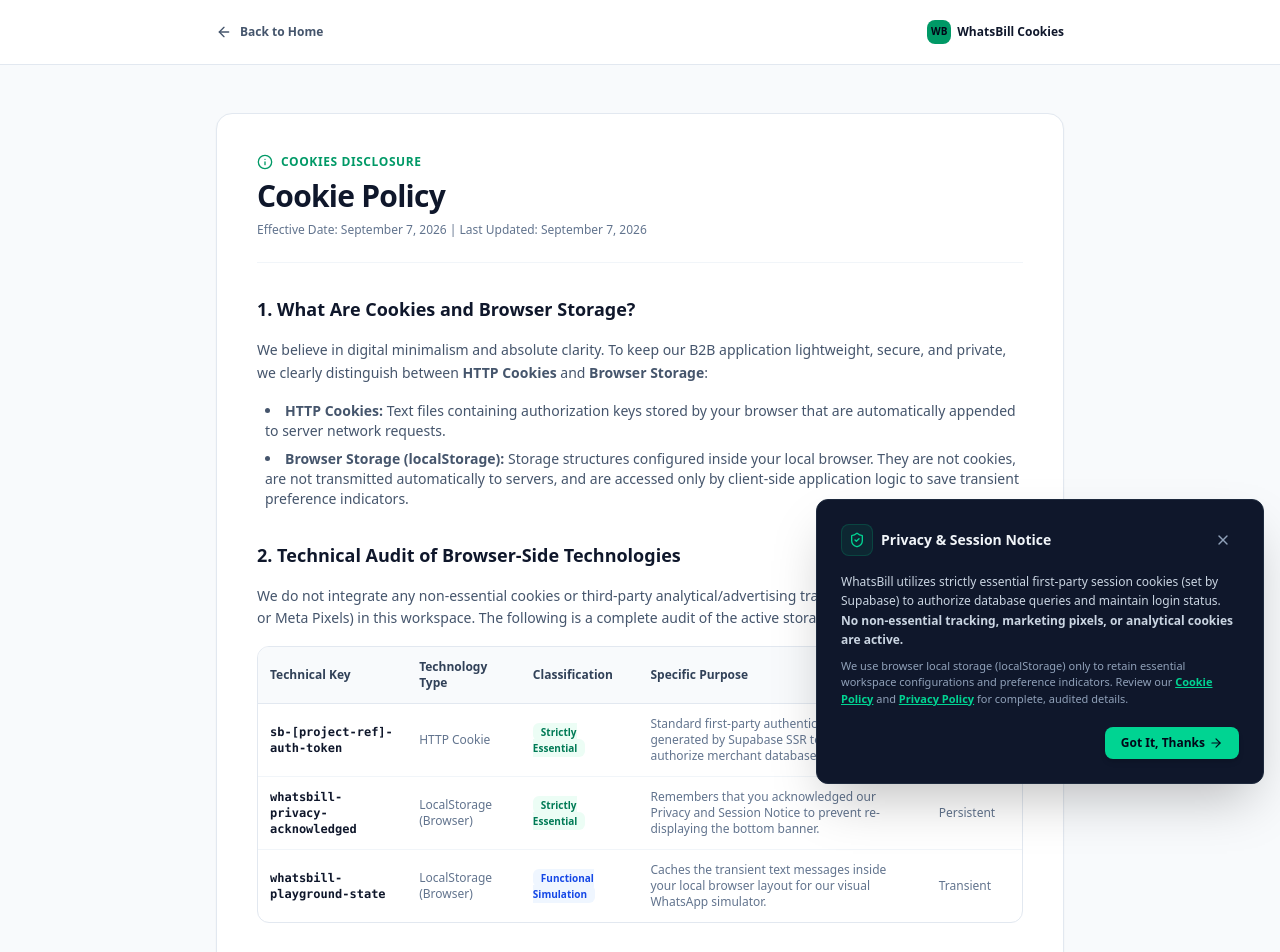
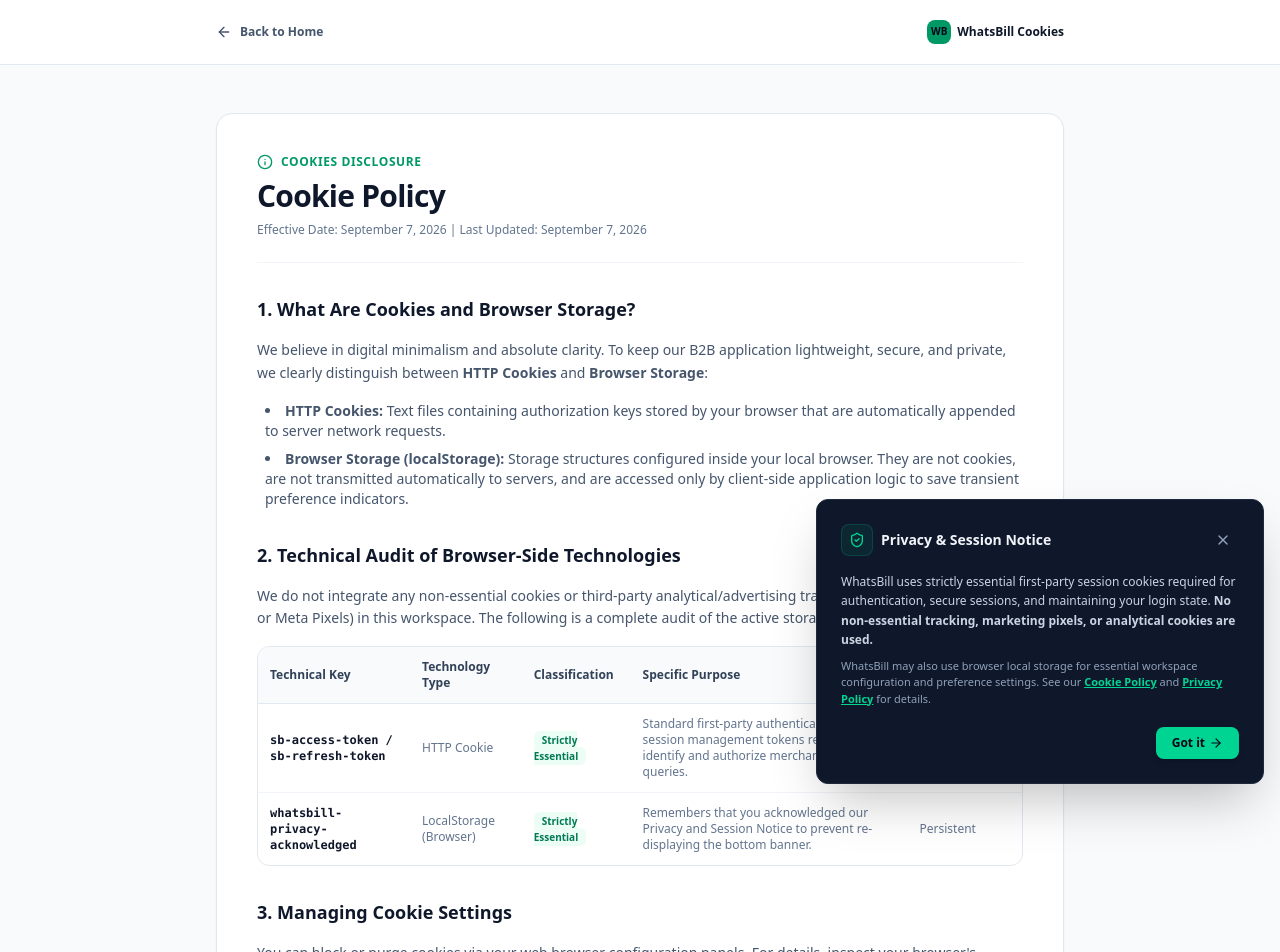
Before and after one commit to MohdOwais22/Billiwhat, a Next.js app: page /cookies in a window 1280 px wide. Shown: the top 952 px of the page. Built offline with nearby package versions, Linux system fonts and the light colour scheme.

Commit message:
docs: update cookie information and consent banner
Clarify Supabase authentication cookie details and refine the cookie consent banner language to better reflect usage.

```diff
--- a/app/cookies/page.tsx
+++ b/app/cookies/page.tsx
@@ -82,7 +82,7 @@
                 </thead>
                 <tbody className="divide-y divide-slate-100 text-slate-600">
                   <tr>
-                    <td className="p-3 font-mono font-semibold text-slate-900">sb-[project-ref]-auth-token</td>
+                    <td className="p-3 font-mono font-semibold text-slate-900">sb-access-token / sb-refresh-token</td>
                     <td className="p-3 text-slate-500">HTTP Cookie</td>
                     <td className="p-3">
                       <span className="px-2 py-0.5 rounded-md bg-emerald-50 text-emerald-700 font-semibold text-[10px]">
@@ -90,9 +90,9 @@
                       </span>
                     </td>
                     <td className="p-3 text-slate-500">
-                      Standard first-party authentication tokens generated by Supabase SSR to identify and authorize merchant database queries.
+                      Standard first-party authentication and session management tokens required to identify and authorize merchant database queries.
                     </td>
-                    <td className="p-3 text-slate-500">JWT Session length</td>
+                    <td className="p-3 text-slate-500">Session / Persistent (up to 1 year)</td>
                   </tr>
                   <tr>
                     <td className="p-3 font-mono font-semibold text-slate-900">whatsbill-privacy-acknowledged</td>
@@ -106,19 +106,6 @@
                       Remembers that you acknowledged our Privacy and Session Notice to prevent re-displaying the bottom banner.
                     </td>
                     <td className="p-3 text-slate-500">Persistent</td>
-                  </tr>
-                  <tr>
-                    <td className="p-3 font-mono font-semibold text-slate-900">whatsbill-playground-state</td>
-                    <td className="p-3 text-slate-500">LocalStorage (Browser)</td>
-                    <td className="p-3">
-                      <span className="px-2 py-0.5 rounded-md bg-blue-50 text-blue-700 font-semibold text-[10px]">
-                        Functional Simulation
-                      </span>
-                    </td>
-                    <td className="p-3 text-slate-500">
-                      Caches the transient text messages inside your local browser layout for our visual WhatsApp simulator.
-                    </td>
-                    <td className="p-3 text-slate-500">Transient</td>
                   </tr>
                 </tbody>
               </table>
@@ -134,7 +121,7 @@
               You can block or purge cookies via your web browser configuration panels. For details, inspect your browser's documentation (e.g., in Chrome: Settings &gt; Privacy and Security &gt; Cookies).
             </p>
             <div className="bg-amber-50 border border-amber-200 rounded-xl p-4 text-xs text-amber-900 leading-relaxed">
-              <strong>Crucial Operational Disclaimer:</strong> Because our first-party cookie (<code className="bg-amber-100 px-1 py-0.5 rounded font-mono text-[11px]">sb-[project-ref]-auth-token</code>) is strictly essential for Supabase database query authorizations, disabling or blocking it will block the application from loading and prevent you from accessing your merchant dashboard.
+              <strong>Crucial Operational Disclaimer:</strong> Because our first-party session management cookies (<code className="bg-amber-100 px-1 py-0.5 rounded font-mono text-[11px]">sb-access-token / sb-refresh-token</code>) are strictly essential for database query authorizations, disabling or blocking them will block the application from loading and prevent you from accessing your merchant dashboard.
             </div>
           </section>
 
--- a/app/privacy/page.tsx
+++ b/app/privacy/page.tsx
@@ -132,14 +132,13 @@
             </p>
             <div className="bg-slate-50 border border-slate-100 rounded-xl p-4 text-xs text-slate-600 space-y-3">
               <p>
-                <strong>A. HTTP Cookies:</strong> The only cookies set are first-party session management markers deployed by Supabase. These cookies use project-specific naming conventions prefixed with <code className="bg-slate-200 px-1 py-0.5 rounded font-mono text-[11px]">sb-</code> (e.g., <code className="bg-slate-200 px-1 py-0.5 rounded font-mono text-[11px]">sb-[project-ref]-auth-token</code>) and are required to authorize database queries.
+                <strong>A. HTTP Cookies:</strong> The only cookies set are strictly essential first-party session management markers (e.g. <code className="bg-slate-200 px-1 py-0.5 rounded font-mono text-[11px]">sb-access-token / sb-refresh-token</code>) and are required to authorize database queries.
               </p>
               <p>
                 <strong>B. Browser Local Storage (localStorage):</strong> This is local browser storage and is not a cookie. It stores:
               </p>
               <ul className="list-disc list-inside pl-3 space-y-1">
                 <li><code className="bg-slate-200 px-1 py-0.5 rounded font-mono text-[11px]">whatsbill-privacy-acknowledged</code>: Remembers your privacy notice acknowledgment choice (holds only the indicator string "acknowledged").</li>
-                <li><code className="bg-slate-200 px-1 py-0.5 rounded font-mono text-[11px]">whatsbill-playground-state</code>: Stores temporary chat session logs inside the visual WhatsApp simulation drawer.</li>
               </ul>
               <p>
                 <strong>C. No Non-Essential Tracking:</strong> This application does not use, load, or integrate any non-essential analytics tracking, marketing cookies, custom behavioral tracking scripts, or advertising pixels (such as Google Analytics or Meta Pixel).
--- a/components/common/CookieConsent.tsx
+++ b/components/common/CookieConsent.tsx
@@ -60,10 +60,10 @@
         {/* Banner Description */}
         <div className="space-y-2">
           <p className="text-xs text-slate-300 leading-relaxed" id="cookie-consent-desc">
-            {APP_NAME} utilizes strictly essential first-party session cookies (set by Supabase) to authorize database queries and maintain login status. <strong>No non-essential tracking, marketing pixels, or analytical cookies are active.</strong>
+            WhatsBill uses strictly essential first-party session cookies required for authentication, secure sessions, and maintaining your login state. <strong>No non-essential tracking, marketing pixels, or analytical cookies are used.</strong>
           </p>
           <p className="text-[11px] text-slate-400 leading-normal">
-            We use browser local storage (localStorage) only to retain essential workspace configurations and preference indicators. Review our{' '}
+            WhatsBill may also use browser local storage for essential workspace configuration and preference settings. See our{' '}
             <a href="/cookies" className="underline text-emerald-400 hover:text-emerald-300 font-semibold transition">
               Cookie Policy
             </a>{' '}
@@ -71,7 +71,7 @@
             <a href="/privacy" className="underline text-emerald-400 hover:text-emerald-300 font-semibold transition">
               Privacy Policy
             </a>{' '}
-            for complete, audited details.
+            for details.
           </p>
         </div>
 
@@ -82,7 +82,7 @@
             className="px-4 py-2 rounded-lg font-bold text-slate-950 bg-emerald-400 hover:bg-emerald-300 active:bg-emerald-500 transition shadow-md flex items-center gap-1 cursor-pointer"
             id="cookie-consent-acknowledge-btn"
           >
-            <span>Got It, Thanks</span>
+            <span>Got it</span>
             <ArrowRight className="w-3.5 h-3.5" />
           </button>
         </div>
```
